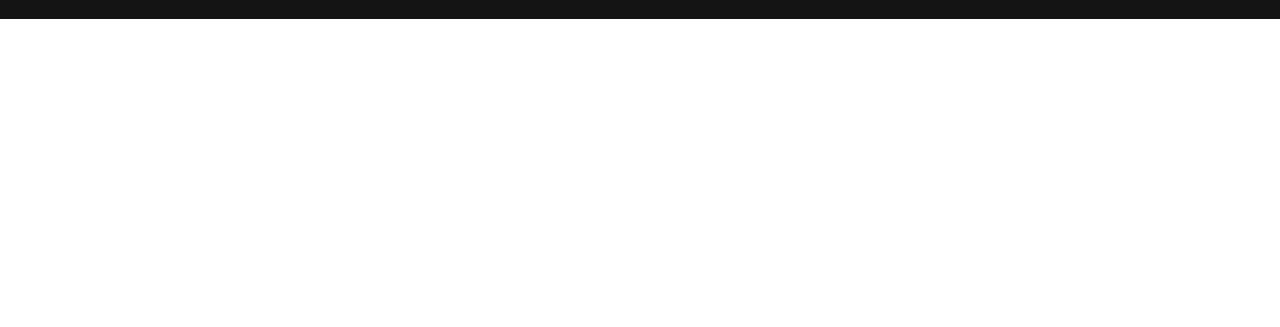
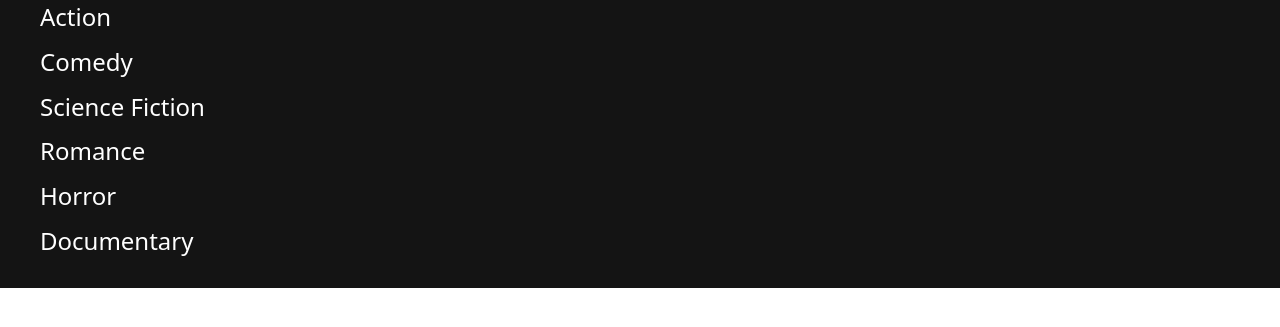
Before and after one commit to aarongerbrandt/movie_db, a plain HTML site: page index.html in a window 1280 px wide. Shown: the part 69-396 px from the top of the page. Drawn offline with nearby package versions, Linux system fonts and the light colour scheme; files that its build step writes are made by us from their sources; no server answers.

Commit message:
Fixed assets not loading

```diff
--- a/index.html
+++ b/index.html
@@ -5,9 +5,9 @@
         <meta name="viewport" content="width=device-width, initial-scale=1">
         <title>Home - Netflix</title>
         <link href="https://cdn.jsdelivr.net/npm/bootstrap@5.3.0-alpha2/dist/css/bootstrap.min.css" rel="stylesheet" integrity="sha384-aFq/bzH65dt+w6FI2ooMVUpc+21e0SRygnTpmBvdBgSdnuTN7QbdgL+OapgHtvPp" crossorigin="anonymous">
-        <link rel="stylesheet" href="../assets/css/index.css" />
+        <link rel="stylesheet" href="site/assets/css/index.css" />
         <script src="https://ajax.googleapis.com/ajax/libs/jquery/3.6.3/jquery.min.js"></script>
-        <script src="../assets/js/index.js"></script>
+        <script src="site/assets/js/index.js"></script>
     </head>
     <body>
         <div class="container-fluid">
```
